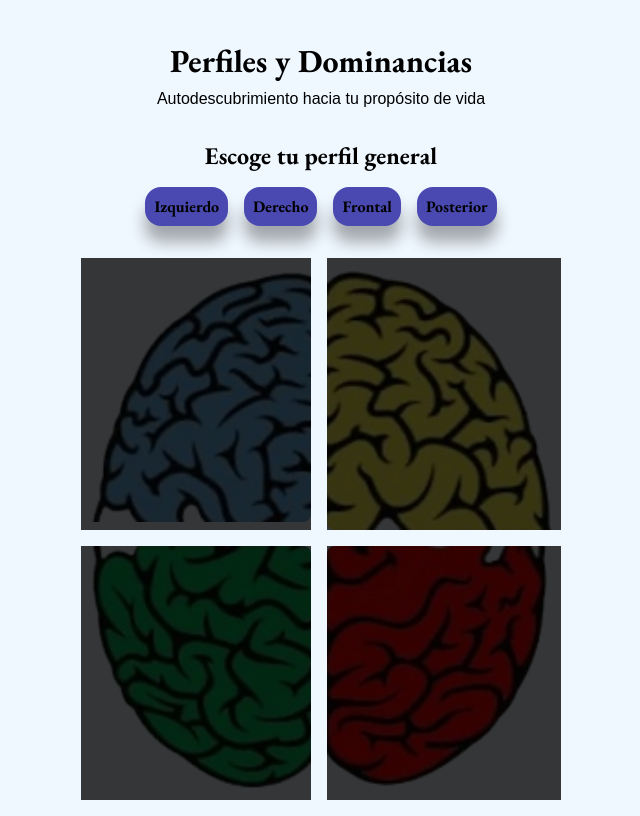
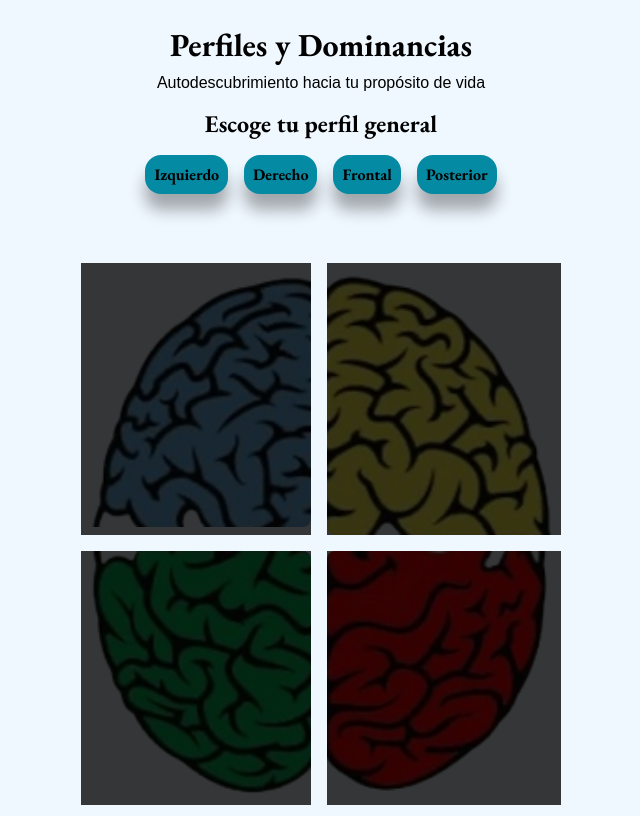
Before and after one commit to AlzateJJ/proyecto_perfiles, a React (Vite) app: page / in a window 1280 px wide. Shown: the whole page, without its empty margins (319-959 px from the left). Built offline with nearby package versions, Linux system fonts and the light colour scheme; a web font is replaced by a local one.

Commit message:
adding profile_message

```diff
--- a/src/App.css
+++ b/src/App.css
@@ -3,7 +3,7 @@
 
 .body {
     /* background-color: aliceblue; */
-    padding: 2em;
+    padding: 1em 2em;
     height: 100vh;
 
     .header__div{
@@ -22,7 +22,7 @@
     }
 
     .perfiles {
-        margin-top: 2em;
+        margin-top: 1em;
         font-family: 'EB Garamond', sans-serif;
 
         .list__title {
@@ -43,7 +43,7 @@
                 list-style: none;
                 padding: 0.5em;
                 border: 1px solid transparent;
-                background-color: rgb(73, 73, 177);
+                background-color: rgb(4, 139, 163);
                 border-radius: 1em;
                 font-weight: 700;
                 box-shadow: 0 1em 1em 0 rgba(0, 0, 0, 0.329);
@@ -69,6 +69,12 @@
                 }
             }
 
+        }
+        .description_profile {
+            color: rgb(4, 33, 128);
+            height: 1em;
+            text-align: center;
+            text-shadow: 2px 2px 4px rgba(0, 0, 0, 0.26);
         }
     }
 
--- a/src/App.jsx
+++ b/src/App.jsx
@@ -9,9 +9,19 @@ function App() {
 
   const handleClickLi = (indicacion) => {
     setActivador(indicacion)
+
+    const div_message = document.querySelector(".description_profile")
+
+    div_message.innerHTML = "Marca tu dominancia"
+
+    setTimeout(() => {
+        div_message.innerHTML = ""
+    }, 5000);
   }
 
   console.log(activador)
+
+
 
   return (
     <div className='body'>
@@ -35,6 +45,7 @@ function App() {
           <li className={`perfil ${(activador === 'F') && 'li__activo'}`} onClick={() => handleClickLi('F')}>Frontal</li>
           <li className={`perfil ${(activador === 'P') && 'li__activo'}`} onClick={() => handleClickLi('P')}>Posterior</li>
         </ul>
+        <h3 className="description_profile"></h3>
       </div>
 
       <div className='imgs__container'>
```
